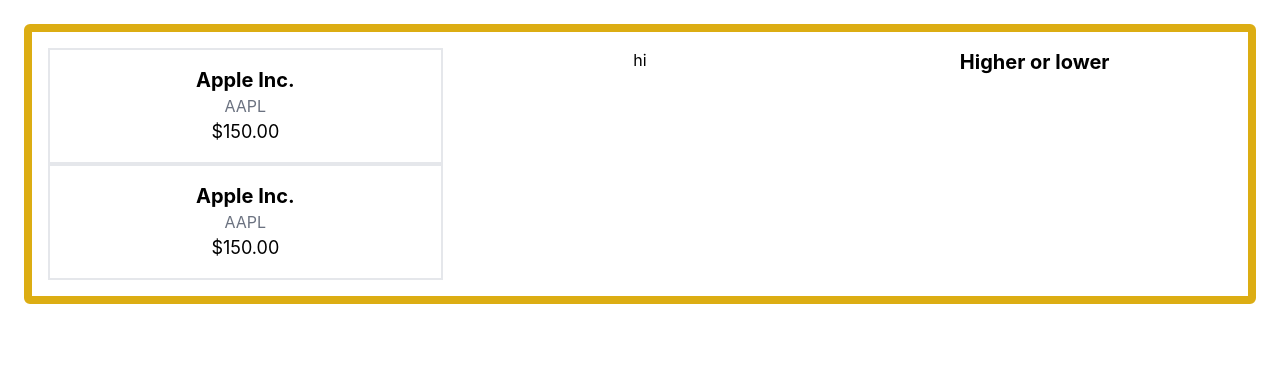
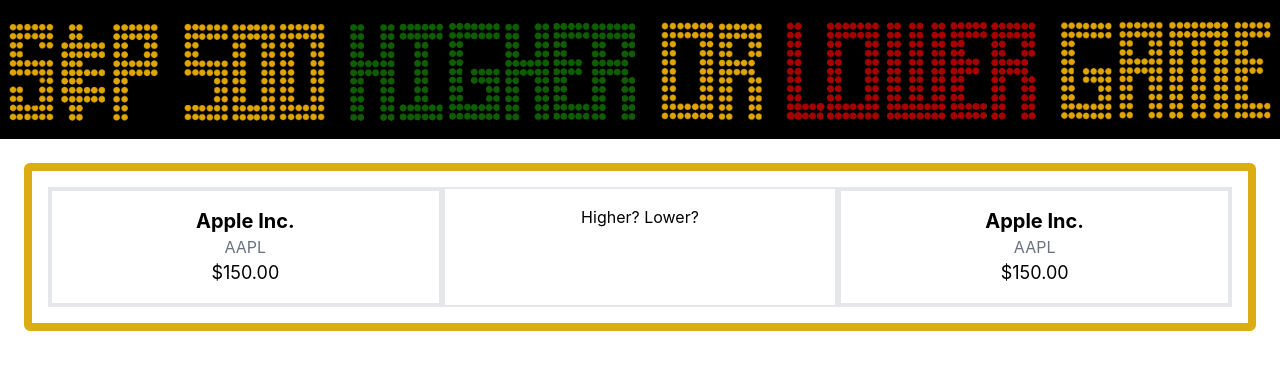
Before and after one commit to meislifka/SP500-HL-Game, a React (Create React App) app: page / in a window 1280 px wide. Shown: the top 370 px of the page. Built offline with nearby package versions, Linux system fonts and the light colour scheme.

Commit message:
Added Card and Banner Components

```diff
--- a/src/App.js
+++ b/src/App.js
@@ -1,10 +1,13 @@
 import logo from './logo.svg';
 import './App.css';
 import Main from "./components/Main";
+import Banner from "./components/Banner.jsx"
+
 function App() {
   return (
     <div className="App">
-       <Main />
+      <Banner />
+      <Main />
     </div>
   );
 }
--- /dev/null
+++ b/src/components/Banner.jsx
@@ -0,0 +1,12 @@
+import React from "react";
+import bannerimg from "../assets/images/stockbanner.png";
+
+const Banner = () => {
+  return (
+    <header className=" text-center font-arial border-solid mb-2">
+      <img src={bannerimg} alt="Banner" className="w-full animate-moveBanner" />
+    </header>
+  );
+};
+
+export default Banner;
--- a/src/components/Main.jsx
+++ b/src/components/Main.jsx
@@ -1,17 +1,18 @@
 import React from "react";
-import StockCard from "./StockCard.jsx";
+import StockCard from './StockCard.jsx';
+import Picker from "./Picker.jsx";
+
 
 const Main = () => {
   return (
+    <>
     <div className="grid grid-cols-1 md:grid-cols-3 m-6 border-solid border-8 border-[#dcad13] rounded-md p-4">
       <StockCard companyName="Apple Inc." ticker="AAPL" price="150.00" />
-hi
-      <div className="text-center ">
-        <h2 className="text-xl font-bold">Higher or lower</h2>
-      </div>
+      <Picker />
       <StockCard companyName="Apple Inc." ticker="AAPL" price="150.00" />
     </div>
-  );
+    </>
+  )
 };
 
 export default Main;
--- /dev/null
+++ b/src/components/Picker.jsx
@@ -0,0 +1,11 @@
+import React from "react";
+
+const Picker = ({ props }) => {
+  return (
+    <div className="text-center font-arial  p-4 border-2">
+      Higher? Lower?
+    </div>
+  );
+};
+
+export default Picker;
--- a/src/components/StockCard.jsx
+++ b/src/components/StockCard.jsx
@@ -2,8 +2,9 @@
 
 const StockCard = ({ companyName, ticker, price }) => {
   return (
-    <div className="text-center font-arial  p-4 border-2">
+    <div className="text-center font-arial  p-4 border-4">
       <h2 className="text-xl font-bold">{companyName}</h2>
+
       <p className="text-gray-500">{ticker}</p>
       <p className="text-lg">${price}</p>
     </div>
```
Also changed, not shown: src/assets/images/higherlowerstocks.jpg (renamed from src/assets/higherlowerstocks.jpg), src/assets/images/stockbanner.png (renamed from src/assets/stockbanner.png).
